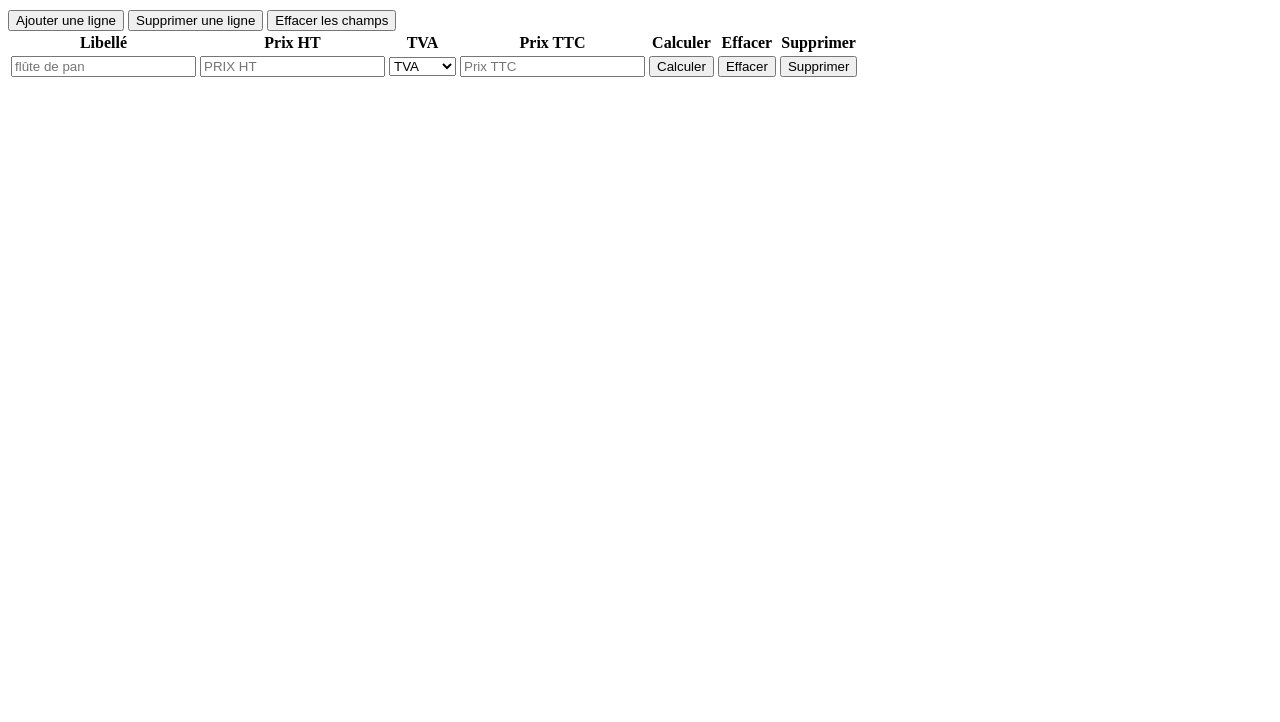
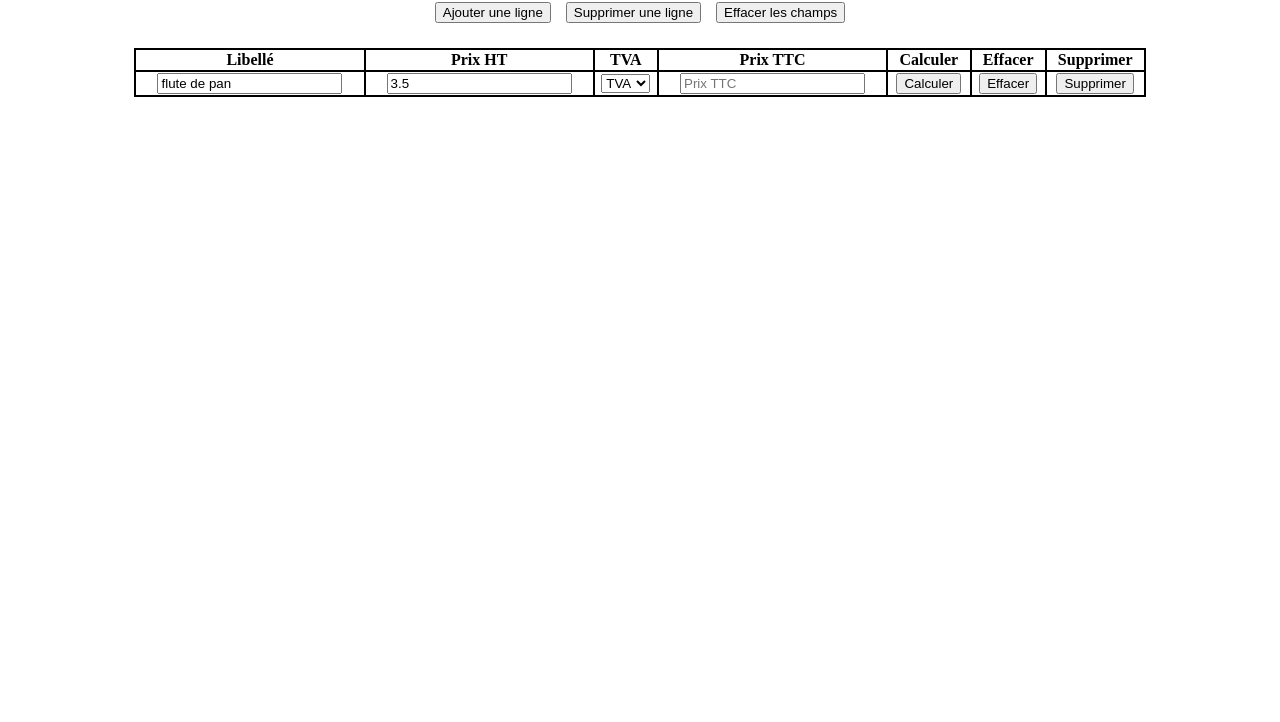
Before and after one commit to Dranwine/Tableau_TVA, a plain HTML site: page index.html in a window 1280 px wide. Shown: the part 78-800 px from the top of the page. Drawn offline with Linux system fonts and the light colour scheme.

Commit message:
début codage du js

```diff
--- a/index.html
+++ b/index.html
@@ -10,48 +10,55 @@
     <header>
         <h1>TVA Tableau</h1>
         <div class="fonction_principale">
-            <button type="submit" >Ajouter une ligne</button>
+            <button type="submit" id="Ajouter" >Ajouter une ligne</button>
             <button type="submit" >Supprimer une ligne</button>
             <button type="submit" >Effacer les champs</button>
         </div>
     </header>
     <main>
         <table>
-            <th>Libellé</th>
-            <th>Prix HT</th>
-            <th>TVA</th>
-            <th>Prix TTC</th>
-            <th>Calculer</th>
-            <th>Effacer</th>
-            <th>Supprimer</th>
+            <thead>
                 <tr>
-                <td>
-                    <input type="text" id="Libellé" name="Libellé" placeholder="flûte de pan">
+                    <th scope= "col" class="tableau">Libellé</th>
+                    <th scope= "col" class="tableau">Prix HT</th>
+                    <th scope= "col" class="tableau">TVA</th>
+                    <th scope= "col" class="tableau">Prix TTC</th>
+                    <th scope= "col" class="tableau">Calculer</th>
+                    <th scope= "col" class="tableau">Effacer</th>
+                    <th scope= "col" class="tableau">Supprimer</th>
+                </tr>
+            </thead>
+            <tbody>
+                <tr id ="first_line">
+                    <td class="tableau">
+                        <input type="text" id="Libellé" name="Libellé" value ="flute de pan" placeholder="flûte de pan">
                     </td>
-                <td>
-                    <input type="number" id="HT" name="HT" placeholder="PRIX HT">
+                    <td class="tableau">
+                        <input type="number" id="HT" name="HT" value ="3.5" placeholder="PRIX HT">
                     </td>
-                <td>
+                    <td class="tableau">
                         <select name="TVA" id="TVA">
                             <option>TVA</option>
-                        <option>holla</option>
-                        <option>bonjour</option>
+                            <option value = "0.05"> 5%</option>
+                            <option value = "0,2">20%</option>
                         </select>
                     </td>
-                <td>
+                    <td class="tableau">
                         <input type="text" id="Prix TTC" name="Prix TTC" placeholder="Prix TTC">
                     </td>
-                <td>
+                    <td class="tableau">
                         <button type="submit">Calculer</button>
                     </td>
-                <td>
+                    <td class="tableau">
                         <button type="submit">Effacer</button>
-                </td>
-                <td>
+                    </td class="tableau">
+                    <td class="tableau">
                         <button type="submit">Supprimer</button>
                     </td>
                 </tr>
+            </tbody>
         </table>
     </main>
+    <script src="js_tableau.js  "></script>
 </body>
 </html>
--- /dev/null
+++ b/js_tableau.js
@@ -0,0 +1,13 @@
+// var dupNode = first_line.cloneNode([deep]);
+
+let btn_ajouter = document.querySelector("#Ajouter")
+let btn_supprimer = document.querySelector("#supprimer")
+let btn_effacer = document.querySelector("#efffacer")
+console.log(btn_ajouter, btn_supprimer, btn_effacer)
+
+btn_ajouter.addEventListener("click", Addligne())
+
+function Addligne(){
+    console.log("click ajouter")
+    let ligne_a_dupliquer =
+}
--- a/style.css
+++ b/style.css
@@ -4,11 +4,22 @@ h1{
 }
 
 .fonction_principale{
-    justify-items: center;
+    display: flex;
+    justify-content: center;
+    gap: 15px;
 }
 
-header{
-    display: flex;
-    flex-direction: column;
-    justify-content: center;
+table{
+    width: 80%;
+    border-collapse: collapse;
+    margin: 2% auto;
 }
+
+th, td {
+    text-align: center;
+}
+
+
+.tableau{
+    border: 2px solid black;
+}
```
Lines whose indentation alone changed are shown as unchanged.
